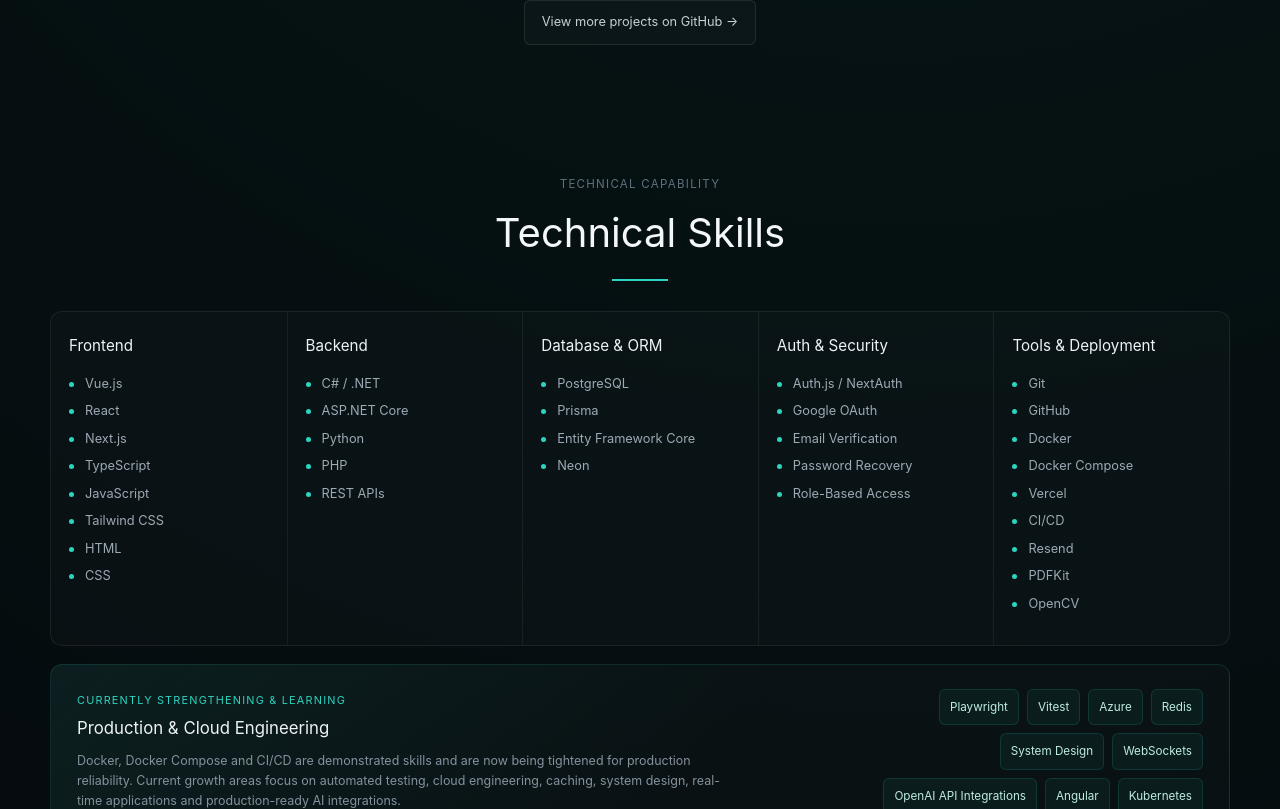
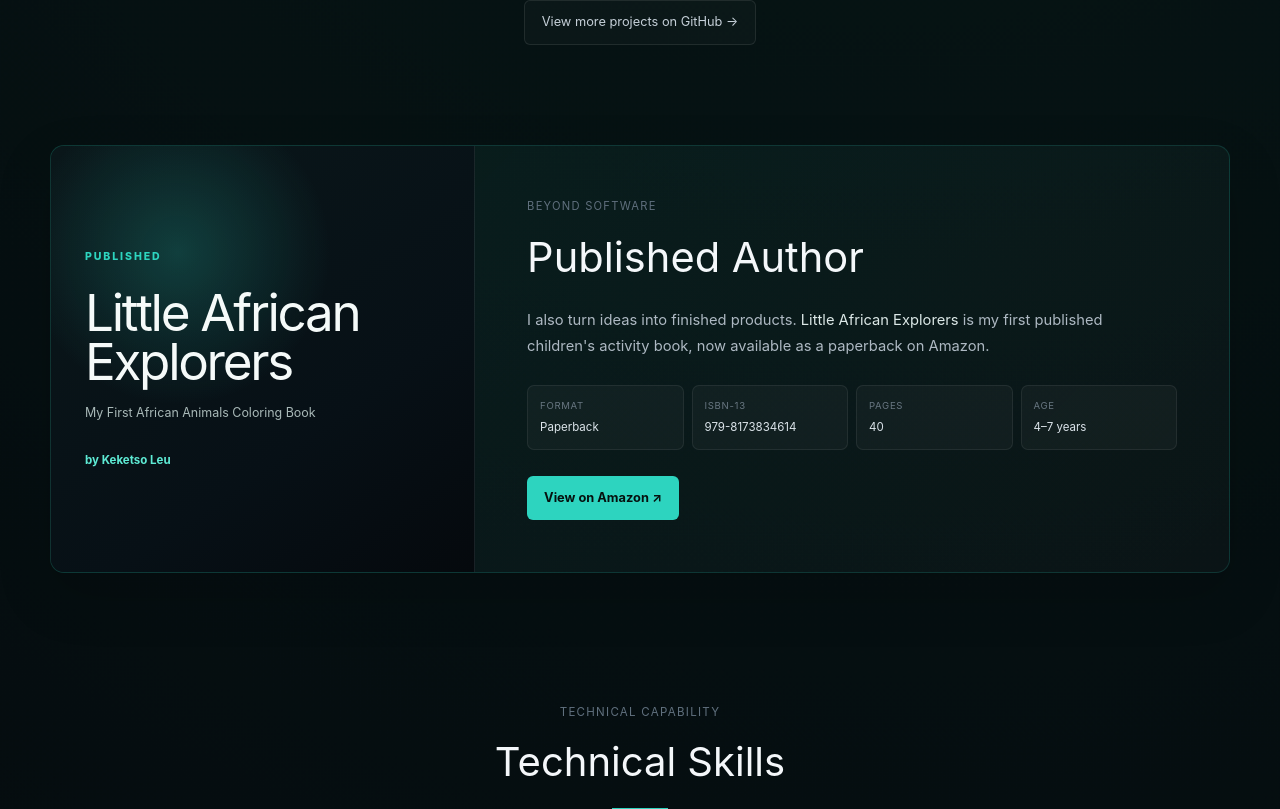
Before and after one commit to keketsoleu25/recruiter-magnet, a Vue app: page / in a window 1280 px wide. Shown: the part 2091-2900 px from the top of the page. Built offline with nearby package versions, Linux system fonts and the light colour scheme.

Commit message:
feat: showcase Little African Explorers on portfolio

```diff
--- a/src/App.vue
+++ b/src/App.vue
@@ -4,6 +4,7 @@
 import TrustedByCarousel from './components/TrustedByCarousel.vue'
 import TechMarquee from './components/TechMarquee.vue'
 import ProjectsSection from './components/ProjectsSection.vue'
+import PublishedBookSection from './components/PublishedBookSection.vue'
 import SkillsSection from './components/SkillsSection.vue'
 import ExperienceSection from './components/ExperienceSection.vue'
 import EducationSection from './components/EducationSection.vue'
@@ -26,6 +27,7 @@
       <TrustedByCarousel />
       <TechMarquee />
       <ProjectsSection />
+      <PublishedBookSection />
       <SkillsSection />
       <ExperienceSection />
       <EducationSection />
```
